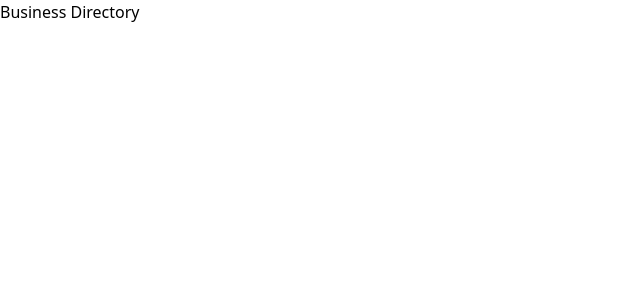
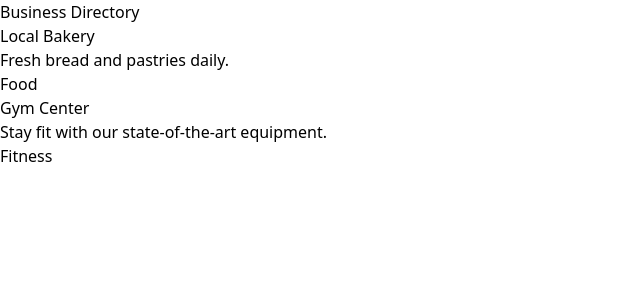
Before and after one commit to BenedictJoachim/mwenyeji-link, a React (Vite) app: page /directory in a window 1280 px wide. Shown: the top 300 px of the page, without its empty margins (0-640 px from the left). Built offline with nearby package versions, Linux system fonts and the light colour scheme.

Commit message:
Business Directory page basic structure

```diff
--- a/src/pages/BusinessDirectory.jsx
+++ b/src/pages/BusinessDirectory.jsx
@@ -1,8 +1,20 @@
+import { BusinessCard } from "../components";
+
+const businesses = [
+  { id: 1, name: 'Local Bakery', description: 'Fresh bread and pastries daily.', category: 'Food' },
+  { id: 2, name: 'Gym Center', description: 'Stay fit with our state-of-the-art equipment.', category: 'Fitness' },
+  // Add more businesses here...
+];
+
 const BusinessDirectory = () => {
   return (
-    <div>
-      <h1>Business Directory</h1>
-      {/* Implement business listing here */}
+    <div className="container mx-auto p-4">
+      <h1 className="text-3xl font-bold mb-4">Business Directory</h1>
+      <div className="grid grid-cols-1 sm:grid-cols-2 md:grid-cols-3 gap-4">
+        {businesses.map((business) => (
+          <BusinessCard key={business.id} business={business} />
+        ))}
+      </div>
     </div>
   );
 };
--- a/src/pages/Home.jsx
+++ b/src/pages/Home.jsx
@@ -1,5 +1,3 @@
-// src/pages/Home.jsx
-import React from 'react';
 import { Link } from 'react-router-dom';
 
 const Home = () => {
```
